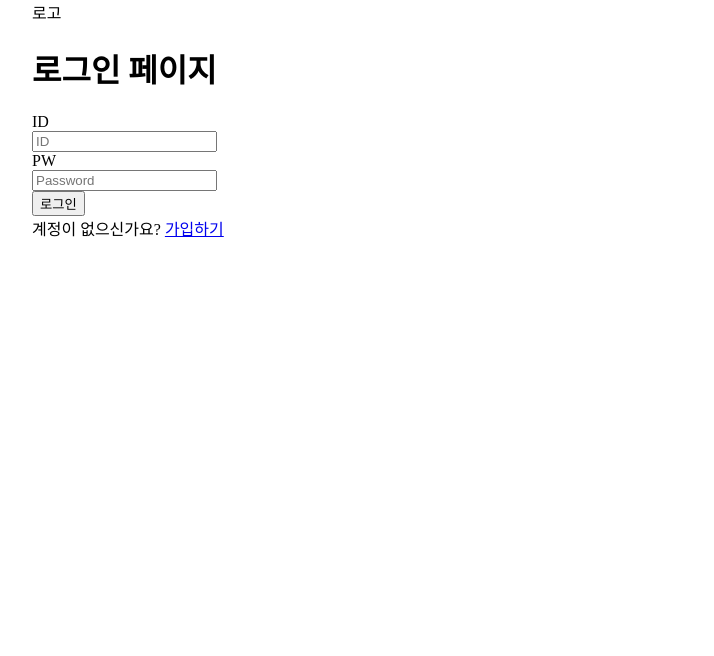
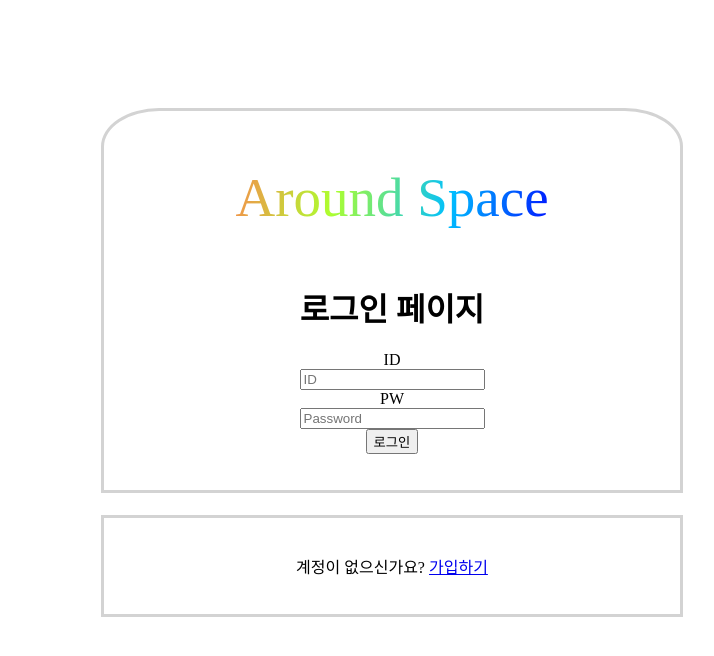
Before and after one commit to winkberry/insta_clone_flask, a Flask app: page /login in a window 1280 px wide. Shown: the top 656 px of the page, without its empty margins (248-962 px from the left). Run offline with Flask 2, Linux system fonts and the light colour scheme; some libraries are stand-ins or nearby versions.

Commit message:
수정-login-page

```diff
--- a/static/styles/login.css
+++ b/static/styles/login.css
@@ -2,3 +2,55 @@ body {
     max-width: 720px;
     margin: 0 auto;
 }
+
+.main-box {
+    display: flex;
+    flex-direction: column;
+    justify-content: center;
+    align-items: center;
+}
+
+.container {
+    margin: 0 auto;
+}
+
+#logo {
+    font-family: Ballet Harmony;
+    font-size: 55px;
+    background-image: linear-gradient(100deg, deeppink, coral, greenyellow, deepskyblue, blue, purple);
+    -webkit-background-clip: text;
+    color: transparent;
+}
+
+#logo:hover, #logo:focus { animation-duration: 3s; animation-name: rainbowLink; animation-iteration-count: infinite; animation-timing-function: ease-in; }
+@keyframes rainbowLink {
+ 0% { color: deeppink;}
+ 15% { color: coral; }
+ 30% { color: yellow; }
+ 45% { color: yellowgreen; }
+ 60% { color: deepskyblue; }
+ 75% { color: purple; }
+ 90% { color: #6b2aff; }
+ 100% { color: #e82aff; }
+}
+
+.login-box {
+    margin-top: 15%;
+    width: 80%;
+    border: 3px solid lightgray;
+    border-top-right-radius: 10%;
+    border-top-left-radius: 10%;
+    text-align: center;
+    padding-bottom: 5%;
+}
+
+.regist-box {
+    border: 3px solid lightgray;
+
+    width: 80%;
+    height: 10%;
+    padding-top: 5%;
+    padding-bottom: 5%;
+    text-align: center;
+    margin-top: 3%;
+}
--- a/static/styles/styles.css
+++ b/static/styles/styles.css
@@ -1,3 +1,6 @@
+    /*Ballet Harmony 폰트를 다운 받아야 합니다. */
+    /*다운로드 링크 : https://www.dafont.com/ballet-harmony.font*/
+
 * {
     z-index: 2;
 }
--- a/templates/login.html
+++ b/templates/login.html
@@ -6,7 +6,7 @@
     <script src="https://ajax.googleapis.com/ajax/libs/jquery/3.4.1/jquery.min.js"></script>
     <script src="https://cdnjs.cloudflare.com/ajax/libs/jquery-cookie/1.4.1/jquery.cookie.js"></script>
     <title>Title</title>
-    <link rel="stylesheet" type="text/css" href="./static/styles/login.css" />
+    <link rel="stylesheet" type="text/css" href="/static/styles/login.css" />
     <script type="text/javascript" src="./static/js/login.js"></script>
 
 </head>
@@ -15,14 +15,14 @@
 <div class="main-box">
     <div class="login-box">
         <div class="logo">
-        로고
+            <p id="logo">Around Space</p>
         </div>
         <div class="login-body">
             {% if msg %}
                 {{ msg }}
             {% endif %}
             <h1 class="title">로그인 페이지</h1>
-            <div class="container" style="width:60%">
+            <div class="container">
                 <div class="field is-horizontal">
                     <div class="field-label is-normal">
                         <label class="label" for="id">ID</label>
@@ -31,7 +31,7 @@
                         <div class="field">
                             <div class="control">
                                 <input type="text" class="input" id="id" aria-describedby="emailHelp"
-                                    placeholder="ID">
+                                       placeholder="ID">
                             </div>
                         </div>
                     </div>
```
